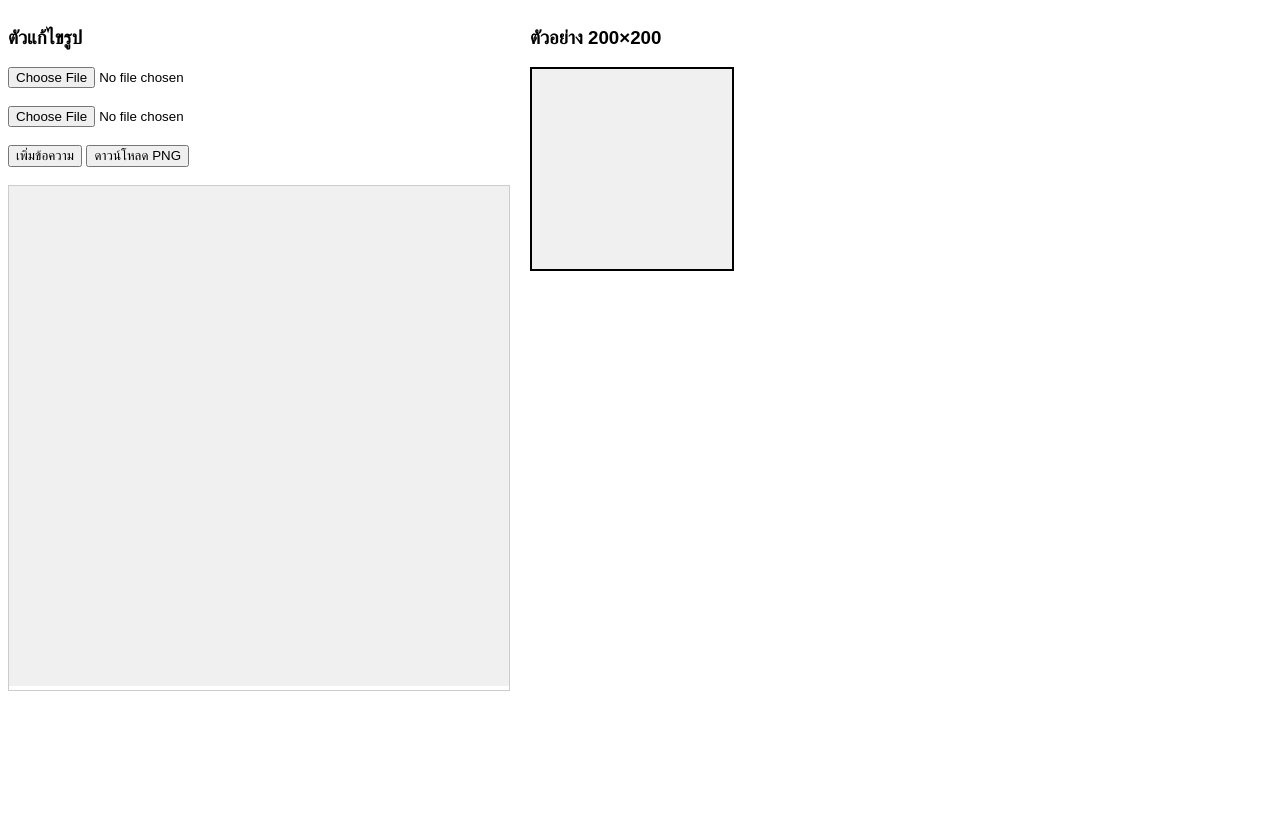
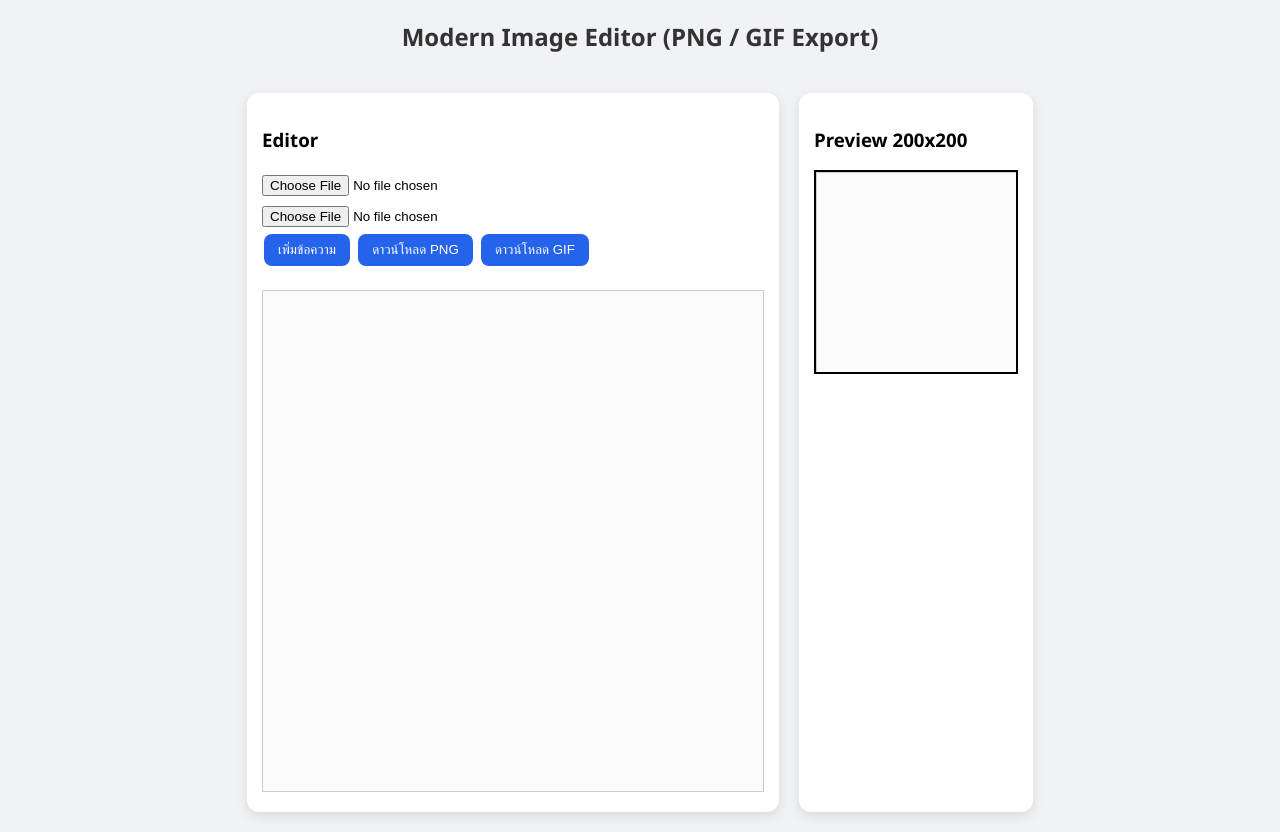
Before and after one commit to faecabook/Cloud1, a plain HTML site: page 200x200.html in a window 1280 px wide. Before the commit the page ends 800 px from the top, so only its background shows below. Drawn offline with Linux system fonts and the light colour scheme.

Commit message:
Refactor HTML and JavaScript for image editor

```diff
--- a/200x200.html
+++ b/200x200.html
@@ -2,127 +2,108 @@
 <html lang="th">
 <head>
 <meta charset="UTF-8">
-<title>Image Editor + Resize + 200x200 Preview</title>
+<title>Modern Image Editor + GIF Export</title>
+<meta name="viewport" content="width=device-width, initial-scale=1">
 <style>
     body {
-        font-family: sans-serif;
-        display: flex;
-        gap: 20px;
+        font-family: 'Segoe UI', Tahoma, Geneva, Verdana, sans-serif;
+        margin:0; padding:0;
+        background:#f0f2f5;
+        display:flex; flex-direction:column; align-items:center;
     }
-    #editorArea {
-        border: 1px solid #ccc;
-        position: relative;
+    h2 {color:#333; text-align:center;}
+    .container {
+        display:flex; gap:20px; flex-wrap:wrap; max-width:1200px; margin:20px;
     }
-    canvas {
-        background: #f0f0f0;
-        cursor: pointer;
+    .editor, .preview {
+        background:#fff; padding:15px; border-radius:12px;
+        box-shadow:0 4px 12px rgba(0,0,0,0.1);
     }
-    .handle {
-        width: 10px;
-        height: 10px;
-        background: #fff;
-        border: 2px solid #000;
-        position: absolute;
+    canvas {border:1px solid #ccc; cursor:pointer; background:#fafafa;}
+    button {
+        background:#2563eb; color:white; border:none; padding:8px 14px;
+        border-radius:8px; cursor:pointer; margin:2px;
     }
-    #previewBox {
-        border: 2px solid #000;
-        width: 200px;
-        height: 200px;
-        overflow: hidden;
-    }
-    #previewCanvas {
-        width: 200px;
-        height: 200px;
-    }
+    button:hover {background:#1e40af;}
+    input[type=file]{margin:5px 0;}
+    #previewBox {width:200px; height:200px; overflow:hidden; border:2px solid #000;}
 </style>
 </head>
 <body>
 
-<div>
-    <h3>ตัวแก้ไขรูป</h3>
+<h2>Modern Image Editor (PNG / GIF Export)</h2>
 
-    <input type="file" id="uploadBackground" accept="image/*"><br><br>
-    <input type="file" id="uploadDecoration" accept="image/*"><br><br>
-
+<div class="container">
+    <div class="editor">
+        <h3>Editor</h3>
+        <input type="file" id="uploadBackground" accept="image/*"><br>
+        <input type="file" id="uploadDecoration" accept="image/*"><br>
         <button onclick="addText()">เพิ่มข้อความ</button>
-    <button onclick="downloadImage()">ดาวน์โหลด PNG</button>
-
+        <button onclick="downloadPNG()">ดาวน์โหลด PNG</button>
+        <button onclick="downloadGIF()">ดาวน์โหลด GIF</button>
         <br><br>
-
-    <div id="editorArea">
         <canvas id="mainCanvas" width="500" height="500"></canvas>
     </div>
-</div>
 
-<div>
-    <h3>ตัวอย่าง 200×200</h3>
+    <div class="preview">
+        <h3>Preview 200x200</h3>
         <div id="previewBox">
             <canvas id="previewCanvas" width="200" height="200"></canvas>
         </div>
     </div>
+</div>
 
+<script src="https://cdnjs.cloudflare.com/ajax/libs/gif.js/0.2.0/gif.js"></script>
 <script>
 let canvas = document.getElementById("mainCanvas");
 let ctx = canvas.getContext("2d");
 let previewCanvas = document.getElementById("previewCanvas");
 let pctx = previewCanvas.getContext("2d");
 
-let objects = []; // all layers
+let objects = [];
 let selected = null;
 let dragOffsetX=0, dragOffsetY=0;
 let resizing=false;
-let resizeHandle=null;
 
-// โหลด background
+// โหลด Background
 document.getElementById("uploadBackground").addEventListener("change", e=>{
-    let file=e.target.files[0];
-    if(!file) return;
-    let reader=new FileReader();
+    let file = e.target.files[0]; if(!file) return;
+    let reader = new FileReader();
     reader.onload=function(evt){
-        let img=new Image();
-        img.onload=function(){
+        let img=new Image(); img.onload=function(){
             objects[0]={type:"image", img:img, x:0,y:0,w:canvas.width,h:canvas.height};
             draw();
-        };
-        img.src=evt.target.result;
+        }; img.src=evt.target.result;
     };
     reader.readAsDataURL(file);
 });
 
-// โหลด decoration
+// โหลด Decoration
 document.getElementById("uploadDecoration").addEventListener("change", e=>{
-    let file=e.target.files[0];
-    if(!file) return;
-    let reader=new FileReader();
+    let file = e.target.files[0]; if(!file) return;
+    let reader = new FileReader();
     reader.onload=function(evt){
-        let img=new Image();
-        img.onload=function(){
-            objects.push({type:"image", img:img, x:50, y:50, w:100, h:100});
+        let img=new Image(); img.onload=function(){
+            objects.push({type:"image", img:img, x:50,y:50,w:100,h:100});
             draw();
-        };
-        img.src=evt.target.result;
+        }; img.src=evt.target.result;
     };
     reader.readAsDataURL(file);
 });
 
 // เพิ่มข้อความ
 function addText(){
-    let text=prompt("พิมพ์ข้อความ:");
-    if(!text) return;
-    objects.push({type:"text", text:text, x:50, y:50, size:30, color:"red"});
+    let text=prompt("พิมพ์ข้อความ:"); if(!text) return;
+    objects.push({type:"text", text:text, x:50,y:50, size:30, color:"red"});
     draw();
 }
 
-// วาด layer + preview
+// วาดทุก layer + preview
 function draw(){
     ctx.clearRect(0,0,canvas.width,canvas.height);
     for(let obj of objects){
         if(obj.type==="image") ctx.drawImage(obj.img,obj.x,obj.y,obj.w,obj.h);
-        else if(obj.type==="text"){
-            ctx.font=obj.size+"px Arial";
-            ctx.fillStyle=obj.color;
-            ctx.fillText(obj.text,obj.x,obj.y);
-        }
+        else if(obj.type==="text"){ ctx.font=obj.size+"px Arial"; ctx.fillStyle=obj.color; ctx.fillText(obj.text,obj.x,obj.y);}
     }
     drawHandles();
     updatePreview();
@@ -135,14 +116,27 @@ function updatePreview(){
 }
 
 // ดาวน์โหลด PNG
-function downloadImage(){
+function downloadPNG(){
     let link=document.createElement("a");
     link.download="edited.png";
     link.href=canvas.toDataURL();
     link.click();
 }
 
-// เลือกวัตถุ
+// ดาวน์โหลด GIF (single frame)
+function downloadGIF(){
+    let gif = new GIF({ workers:2, quality:10 });
+    gif.addFrame(canvas,{copy:true, delay:200});
+    gif.on('finished', function(blob){
+        let link=document.createElement("a");
+        link.href=URL.createObjectURL(blob);
+        link.download="edited.gif";
+        link.click();
+    });
+    gif.render();
+}
+
+// เลือกและลาก/ย่อขยาย
 canvas.addEventListener("mousedown", e=>{
     const rect=canvas.getBoundingClientRect();
     const mx=e.clientX-rect.left;
@@ -150,27 +144,16 @@ canvas.addEventListener("mousedown", e=>{
     for(let i=objects.length-1;i>=0;i--){
         let o=objects[i];
         if(o.type==="image" && mx>=o.x && mx<=o.x+o.w && my>=o.y && my<=o.y+o.h){
-            selected=o;
-            dragOffsetX=mx-o.x;
-            dragOffsetY=my-o.y;
-            // check if near resize handle (bottom-right corner)
-            if(Math.abs(mx-(o.x+o.w))<10 && Math.abs(my-(o.y+o.h))<10){
-                resizing=true;
-            }
+            selected=o; dragOffsetX=mx-o.x; dragOffsetY=my-o.y;
+            if(Math.abs(mx-(o.x+o.w))<10 && Math.abs(my-(o.y+o.h))<10) resizing=true;
             return;
         }
         else if(o.type==="text"){
             ctx.font=o.size+"px Arial";
-            const w=ctx.measureText(o.text).width;
-            const h=o.size;
+            let w=ctx.measureText(o.text).width; let h=o.size;
             if(mx>=o.x && mx<=o.x+w && my<=o.y && my>=o.y-h){
-                selected=o;
-                dragOffsetX=mx-o.x;
-                dragOffsetY=my-o.y;
-                // resize for text: just change size if near corner
-                if(Math.abs(mx-(o.x+w))<10 && Math.abs(my-(o.y))<10){
-                    resizing=true;
-                }
+                selected=o; dragOffsetX=mx-o.x; dragOffsetY=my-o.y;
+                if(Math.abs(mx-(o.x+w))<10 && Math.abs(my-(o.y))<10) resizing=true;
                 return;
             }
         }
@@ -185,41 +168,28 @@ canvas.addEventListener("mousemove", e=>{
     const mx=e.clientX-rect.left;
     const my=e.clientY-rect.top;
     if(resizing){
-        if(selected.type==="image"){
-            selected.w=Math.max(10,mx-selected.x);
-            selected.h=Math.max(10,my-selected.y);
-        }else if(selected.type==="text"){
-            selected.size=Math.max(10,my-selected.y);
-        }
+        if(selected.type==="image"){ selected.w=Math.max(10,mx-selected.x); selected.h=Math.max(10,my-selected.y);}
+        else if(selected.type==="text"){ selected.size=Math.max(10,my-selected.y);}
     }else{
-        selected.x=mx-dragOffsetX;
-        selected.y=my-dragOffsetY;
+        selected.x=mx-dragOffsetX; selected.y=my-dragOffsetY;
     }
     draw();
 });
 
-canvas.addEventListener("mouseup", e=>{
-    selected=null; resizing=false;
-});
+canvas.addEventListener("mouseup", e=>{ selected=null; resizing=false;});
+canvas.addEventListener("mouseleave", e=>{ selected=null; resizing=false;});
 
-canvas.addEventListener("mouseleave", e=>{
-    selected=null; resizing=false;
-});
-
-// วาด handle มุมขวาล่าง
+// วาด handle มุมล่างขวา
 function drawHandles(){
     if(!selected) return;
     ctx.save();
-    ctx.strokeStyle="blue";
-    ctx.lineWidth=2;
+    ctx.strokeStyle="blue"; ctx.lineWidth=2;
     if(selected.type==="image"){
         ctx.strokeRect(selected.x,selected.y,selected.w,selected.h);
-        ctx.fillStyle="blue";
-        ctx.fillRect(selected.x+selected.w-5,selected.y+selected.h-5,10,10);
+        ctx.fillStyle="blue"; ctx.fillRect(selected.x+selected.w-5,selected.y+selected.h-5,10,10);
     }else if(selected.type==="text"){
         ctx.strokeRect(selected.x,selected.y-selected.size,ctx.measureText(selected.text).width,selected.size);
-        ctx.fillStyle="blue";
-        ctx.fillRect(selected.x+ctx.measureText(selected.text).width-5,selected.y-5,10,10);
+        ctx.fillStyle="blue"; ctx.fillRect(selected.x+ctx.measureText(selected.text).width-5,selected.y-5,10,10);
     }
     ctx.restore();
 }
```
Lines whose indentation alone changed are shown as unchanged.
